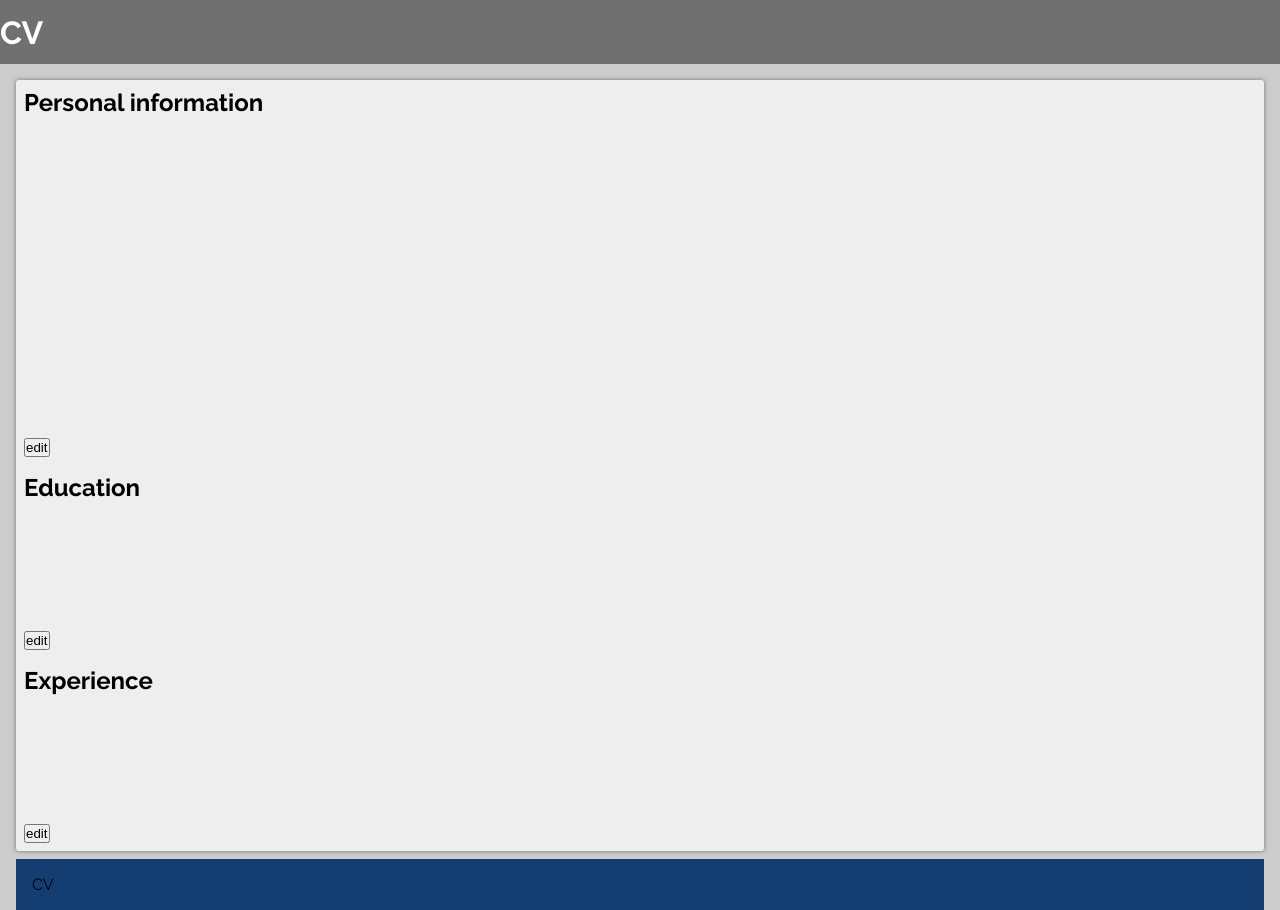
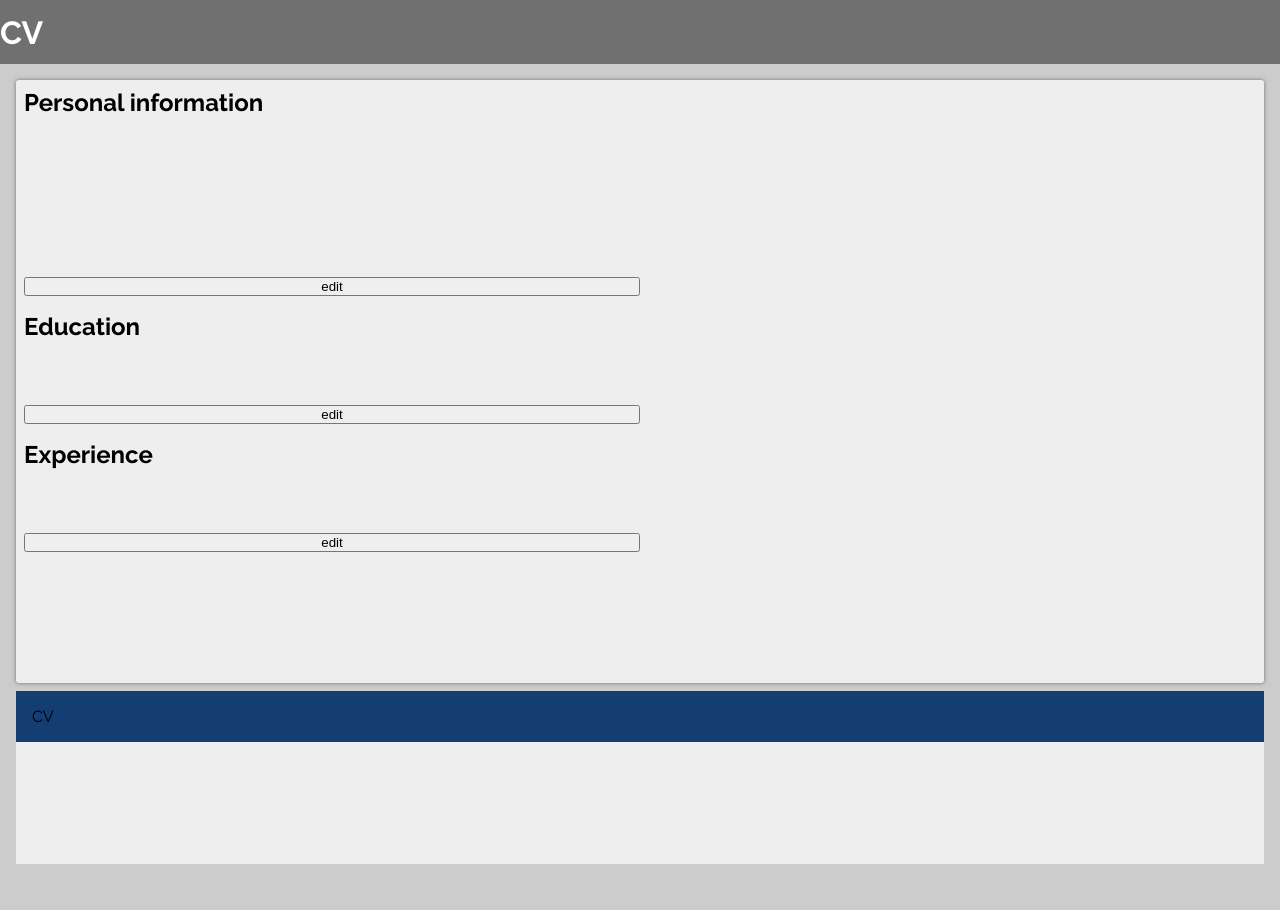
Before and after one commit to junskih/cv, a React (Create React App) app: page / in a window 1280 px wide. After the commit the page ends 864 px from the top, so only its background shows below. Built offline with nearby package versions, Linux system fonts and the light colour scheme.

Commit message:
Update form entry to display as a grid

```diff
--- a/src/App.css
+++ b/src/App.css
@@ -54,6 +54,11 @@ main {
   font-size: 1.2em;
 }
 
+.form-entry {
+  display: grid;
+  grid-template-columns: 1fr 1fr;
+}
+
 .form-field {
   height: 2em;
 }
```
